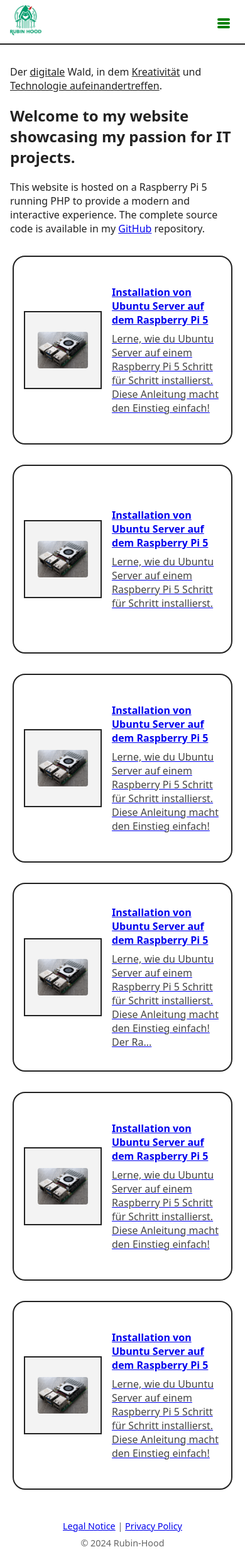
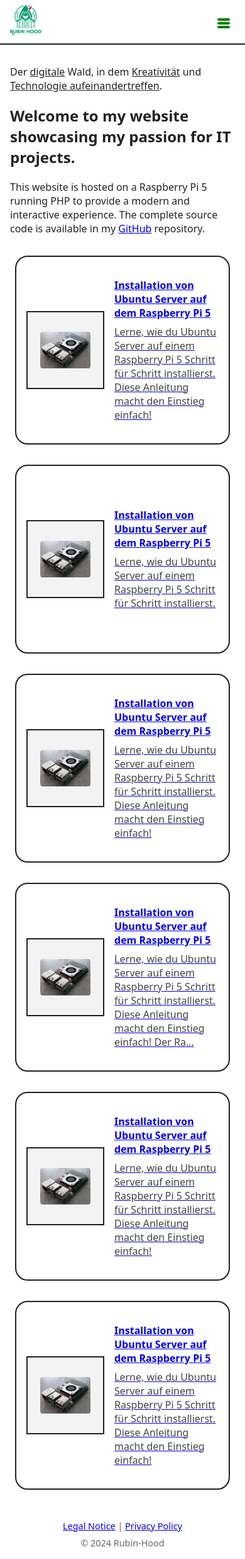
Before and after one commit to rubin-hood/rubinhood-blog, a Jekyll site: the page built from index.md, in a window 390 px wide. Shown: the whole page at 63% size. Built offline with Jekyll 4.4.1, drawn with Linux system fonts in a browser that asks for light colours.

Commit message:
Update style.css

```diff
--- a/assets/css/style.css
+++ b/assets/css/style.css
@@ -291,5 +291,7 @@
   .blog-teaser-grid, .blog-grid {
     flex-direction: column;          /* Blogkarten untereinander */
     gap: 1rem;                       /* Weniger Abstand */
+    align-items: center;
+    padding: 0 0.5rem;    /* links und rechts etwas Platz */
   }
 }
```
